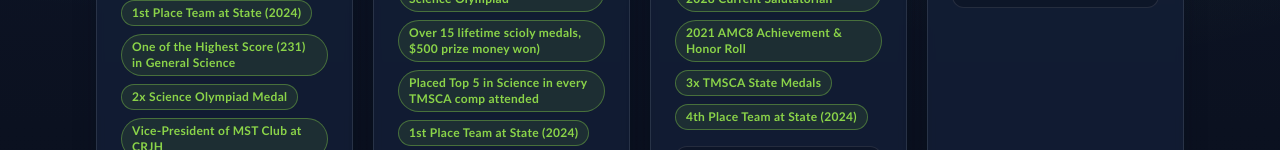
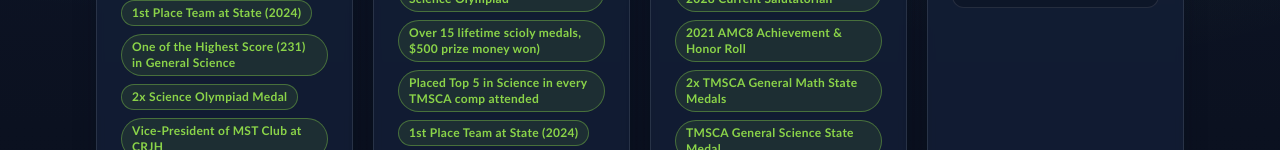
Before and after one commit to myalageri22/mstwebsite, a Next.js app: page /tutors in a window 1280 px wide. Shown: the part 802-952 px from the top of the page. Built offline with nearby package versions, Linux system fonts and the light colour scheme.

Commit message:
Jack update

```diff
--- a/src/data/tutors.ts
+++ b/src/data/tutors.ts
@@ -38,9 +38,9 @@
     subjects: "Lead General Math Tutor",
     shortBio: "General tutor focused on helping students master dense content quickly.",
     fullBio:
-      "Jack is a current 10th grader at Tompkins High School and has a strong background in academic competitions, with mutiple awards at various levels. On the side he is also a professional table tennis player.",
+      "Jack is a current 10th grader at Tompkins High School and has a strong background in academic competitions, with multiple awards in TMSCA, Science Olympiad, and AMC at various levels. On the side he is also a professional table tennis player.",
     image: "/tutors/Jack.jpeg",
-    badges: ["3x Science Olympiad Invitational Medals", "Tompkins HS Class of 2027-2028 Current Salutatorian", "2021 AMC8 Achievement & Honor Roll", "3x TMSCA State Medals", "4th Place Team at State (2024)"]
+    badges: ["3x Science Olympiad Invitational Medals", "Tompkins HS Class of 2027-2028 Current Salutatorian", "2021 AMC8 Achievement & Honor Roll", "2x TMSCA General Math State Medals", "TMSCA General Science State Medal", "4th Place Math Team at State (2024)", "Scholastic Critical Essay Silver Key on Biotechnology", "Years of Tutoring Experience"]
   },
   {
     id: "eric-lin",
```
